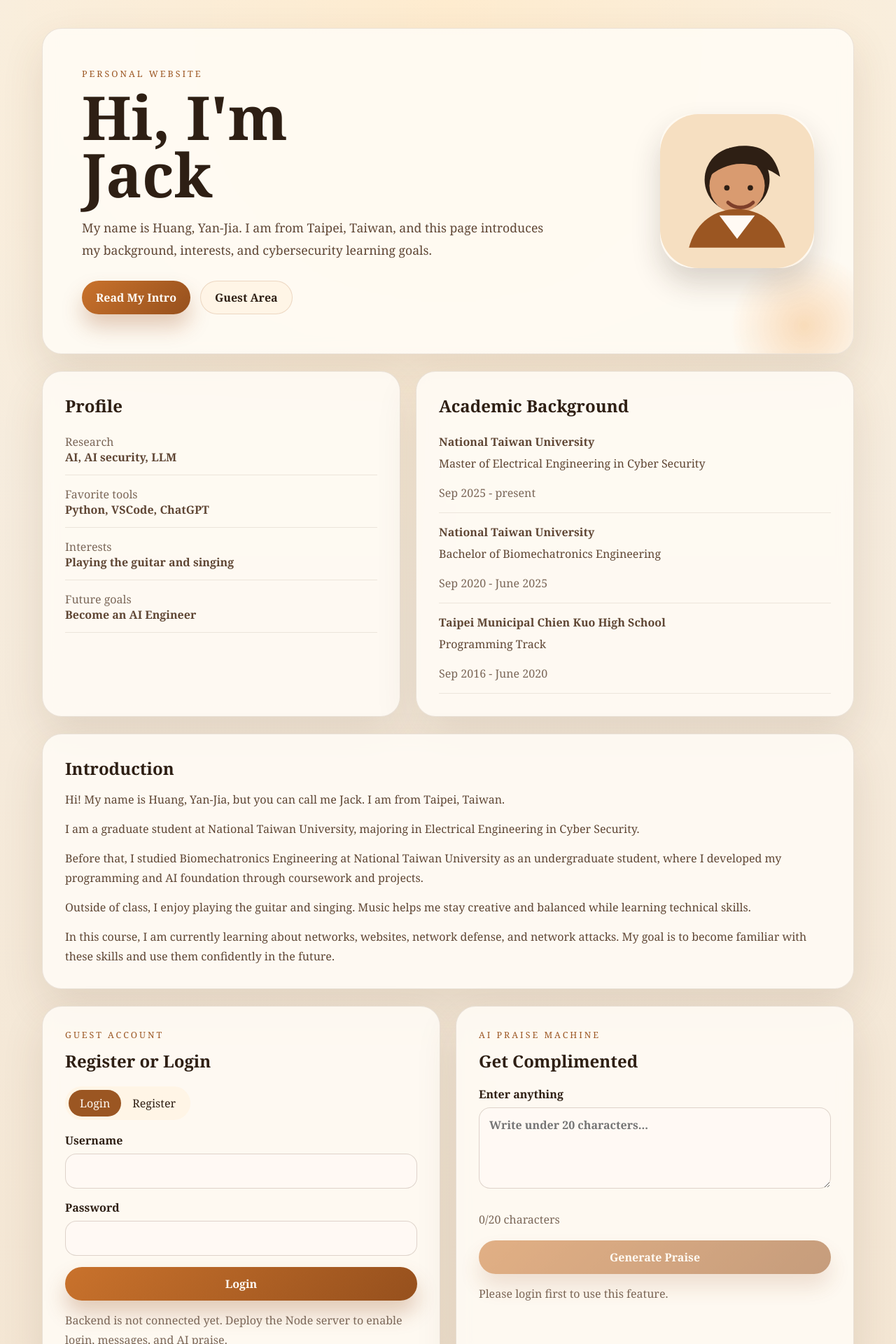
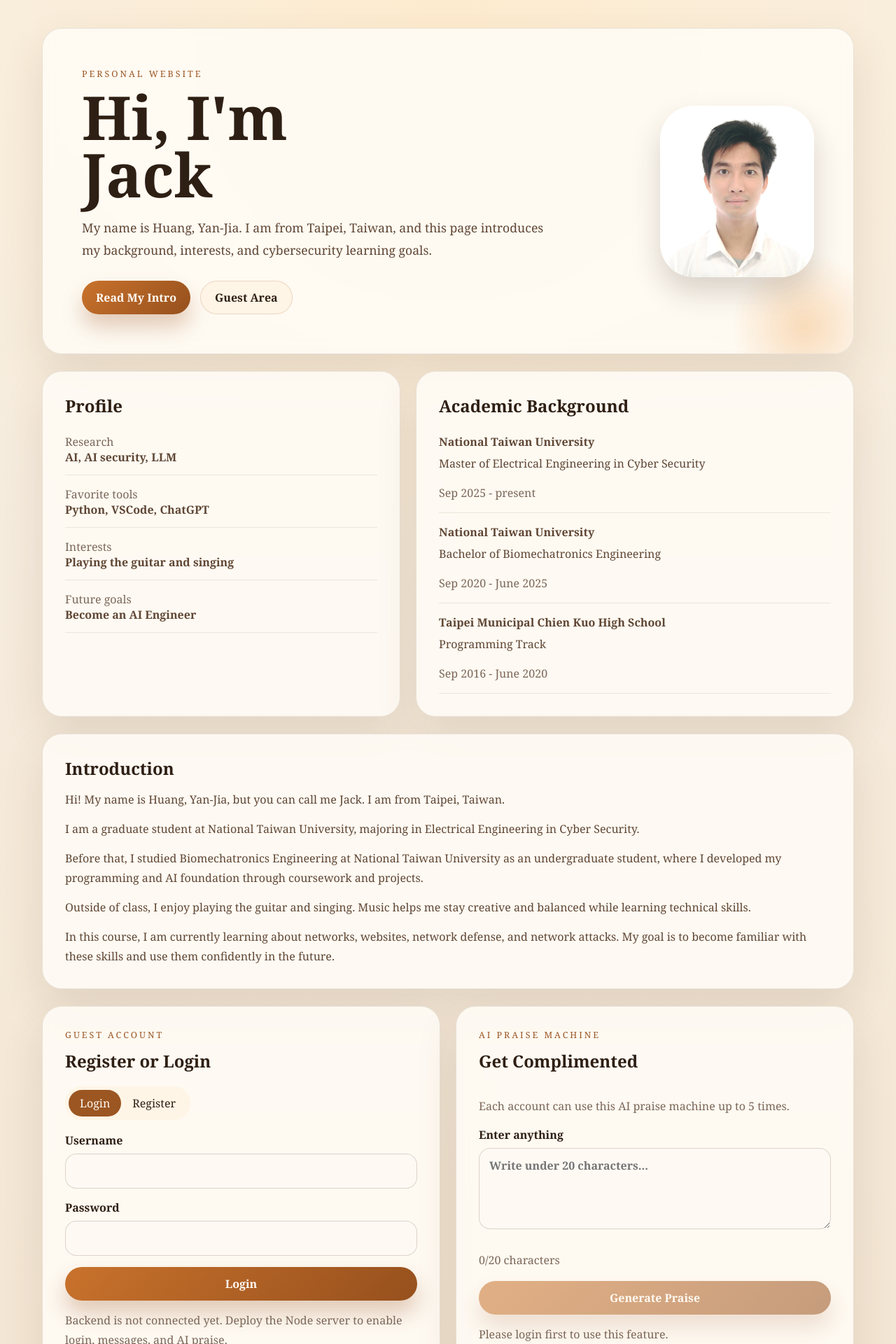
Before and after one commit to 1026jack/my-personal-website, a React (Vite) app: page / in a window 1280 px wide. Shown: the top 1920 px of the page at 70% size. Built offline with nearby package versions, Linux system fonts and the light colour scheme; no server answers.

Commit message:
Update owner avatar and AI usage notice

```diff
--- a/src/App.jsx
+++ b/src/App.jsx
@@ -2,7 +2,7 @@
 import './App.css'
 
 const apiBase = import.meta.env.VITE_API_BASE_URL || ''
-const ownerAvatar = `${import.meta.env.BASE_URL}headimg.svg`
+const ownerAvatar = `${import.meta.env.BASE_URL}headimg.JPG`
 
 function apiUrl(path) {
   return `${apiBase}${path}`
@@ -336,6 +336,7 @@
             <h2>Get Complimented</h2>
           </div>
           <form className="stack-form" onSubmit={handlePraise}>
+            <p className="hint-text">Each account can use this AI praise machine up to 5 times.</p>
             <label>
               Enter anything
               <textarea
```
Also changed, not shown: public/headimg.JPG (added).
